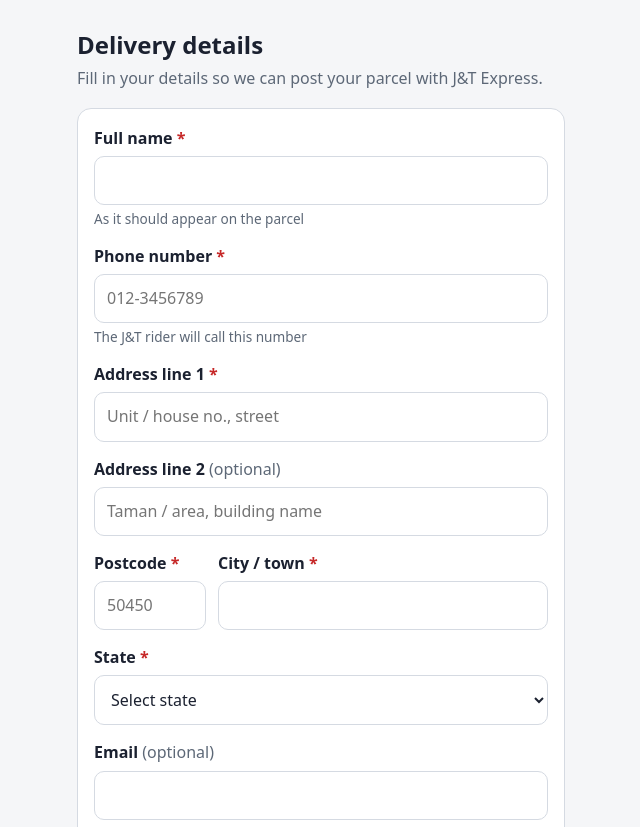
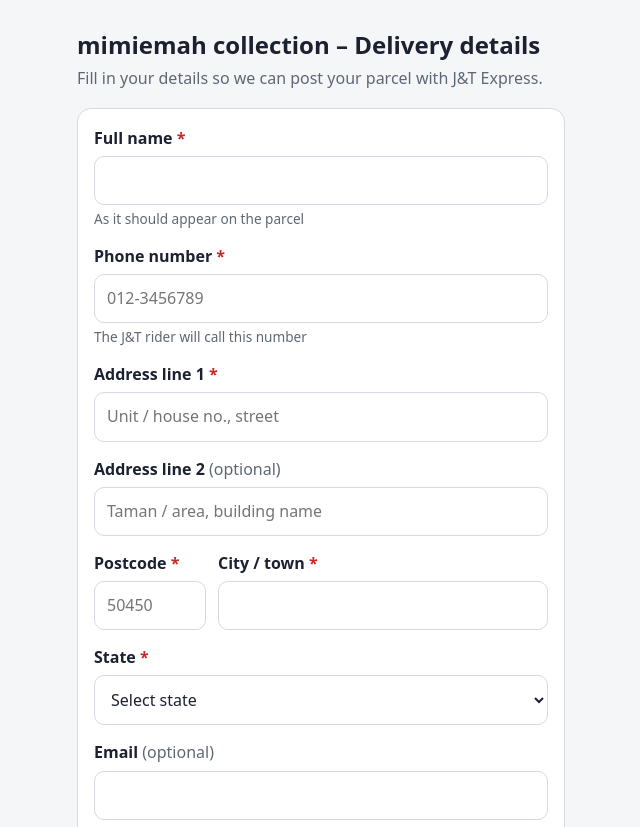
Before and after one commit to harrypotter781227-eng/delivery-form, a website: page index.html in a window 1280 px wide. Shown: the top 827 px of the page, without its empty margins (319-959 px from the left). Drawn offline with Linux system fonts and the light colour scheme.

Commit message:
Update SHOP_NAME to 'mimiemah collection'

```diff
--- a/index.html
+++ b/index.html
@@ -209,7 +209,7 @@
 <script>
 (function () {
   // ---- Settings you can change ----
-  var SHOP_NAME = '';            // e.g. 'My Shop' - leave empty to hide
+  var SHOP_NAME = 'mimiemah collection';            // e.g. 'My Shop' - leave empty to hide
   var ENDPOINT = '/api/submit';  // the Vercel function
 
   var loadedAt = Date.now();
```
